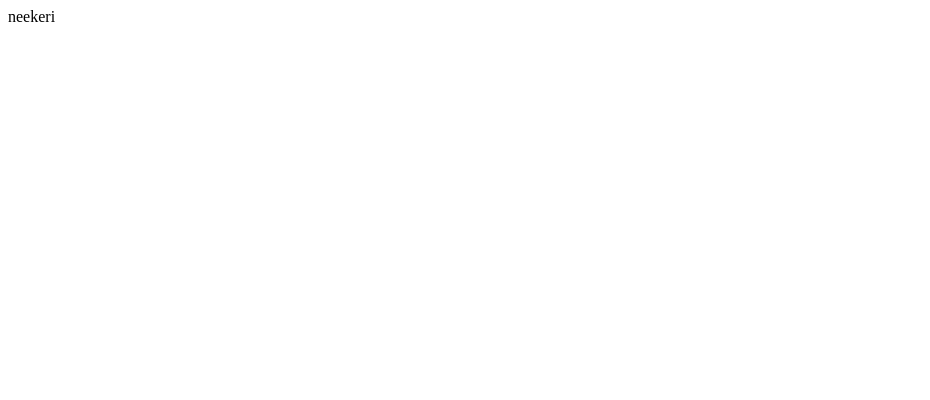
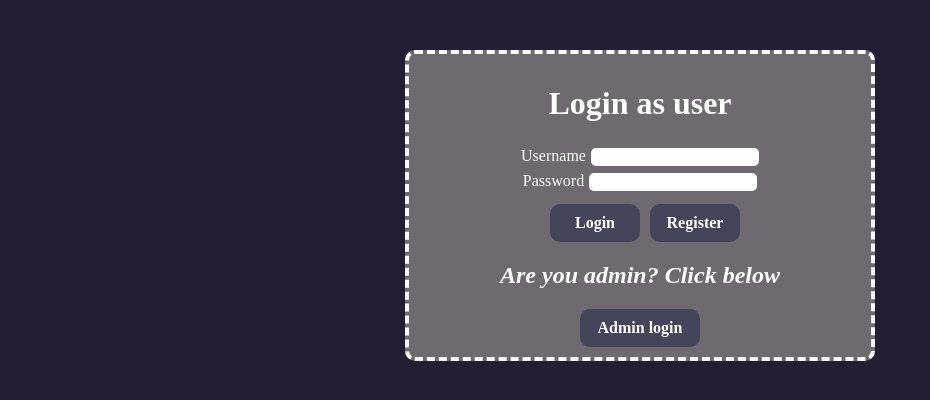
Before and after one commit to PorkkanaRaastin/Event-viewer, a React (Vite) app: page /Login in a window 1280 px wide. Shown: the top 400 px of the page, without its empty margins (0-930 px from the left). Built offline with nearby package versions, Linux system fonts and the light colour scheme.

Commit message:
login page structure and loginComponents

```diff
--- /dev/null
+++ b/components/loginComponents.jsx
@@ -0,0 +1,30 @@
+import {useState} from 'react'
+import {useNavigate} from 'react-router-dom'
+
+const LoginForm = () => {
+    return(
+    <div className="loginForm">
+        <h1>Login as user</h1>
+
+        <form>
+            <div className="username">
+            <label htmlFor="username">Username</label>
+            <input id="username" type="text" />
+            </div>
+
+            <div className="password">
+            <label htmlFor="password">Password</label>
+            <input id="password" type="password" />
+            </div>
+
+            <button type="submit" className="loginbtn">Login</button>
+            <button type="submit" className="loginbtn">Register</button>
+        </form>
+
+        <h2>Are you admin? Click below</h2>
+        <button className="adminbtn">Admin login</button>
+        </div>
+    )
+}
+
+export default LoginForm;
--- a/package.json
+++ b/package.json
@@ -13,7 +13,8 @@
     "react": "^19.2.8",
     "react-dom": "^19.2.8",
     "react-router-dom": "^7.18.4",
-    "sequelize": "^6.37.8"
+    "sequelize": "^6.37.8",
+    "styled-components": "^6.5.3"
   },
   "devDependencies": {
     "@eslint/js": "^10.0.1",
--- /dev/null
+++ b/pages/admin_login.jsx
@@ -0,0 +1,7 @@
+const AdminLogin = () => {
+    return (
+        <div>dsa</div>
+    )
+}
+
+export default AdminLogin;
--- a/pages/login.jsx
+++ b/pages/login.jsx
@@ -1,9 +1,12 @@
+import '../src/index.css';
+import LoginForm from '../components/loginComponents.jsx'
+
 const Login = () => {
-    return (
-        <div>
-            neekeri
-        </div>
-    )
+  return (
+    <div>
+        <LoginForm />
+    </div>
+  )
 }
 
 export default Login;
--- a/src/index.css
+++ b/src/index.css
@@ -0,0 +1,80 @@
+* {
+  font-family: cursive;
+}
+
+body {
+  background-color: rgb(36, 29, 52);
+}
+
+.loginForm {
+  background-color: rgba(134, 130, 130, 0.76);
+  color: white;
+  width: 35%;
+  margin: auto;
+  padding: 10px;
+  border: 4px dashed white;
+  margin-top: 50px;
+  border-radius: 10px;
+  text-align: center;
+  h1 {
+    text-align: center;
+  }
+  h2 {
+    font-style: oblique;
+    text-align: center;
+  }
+  form {
+    text-align: center;
+    input {
+      border-radius: 5px;
+      border: none;
+    }
+  }
+  input {
+    margin-left: 5px;
+  }
+}
+
+.username {
+  padding: 3px;
+}
+
+.password {
+  padding: 3px;
+}
+
+.loginbtn {
+  padding: 10px;
+  margin-top: 10px;
+  margin-left: 10px;
+  width: 90px;
+  border-radius: 10px;
+  border: none;
+  background-color: rgb(68, 68, 90);
+  color: white;
+  font-weight: bold;
+  font-size: medium;
+  transition: box-shadow 0.3s ease, transform 0.2s ease;
+}
+
+.loginbtn:hover {
+  box-shadow: 0 0 12px 4px rgba(68, 68, 90, 0.8);
+  transform: translateY(-2px);
+}
+
+.adminbtn {
+  padding: 10px;
+  width: 120px;
+  border-radius: 10px;
+  border: none;
+  background-color: rgb(68, 68, 90);
+  color: white;
+  font-weight: bold;
+  font-size: medium;
+  transition: box-shadow 0.3s ease, transform 0.2s ease;
+}
+
+.adminbtn:hover {
+  box-shadow: 0 0 12px 4px rgba(68, 68, 90, 0.8);
+  transform: translateY(-2px);
+}
--- a/src/main.jsx
+++ b/src/main.jsx
@@ -5,6 +5,7 @@ import './index.css'
 import AdminPage from '../pages/admin_page.jsx'
 import Login from '../pages/login.jsx'
 import UserPage from '../pages/user_page.jsx'
+import AdminLogin from '../pages/admin_login.jsx'
 
 createRoot(document.getElementById('root')).render(
   <StrictMode>
@@ -12,6 +13,7 @@ createRoot(document.getElementById('root')).render(
       <Routes>
         <Route path="/" element={<Navigate to="/Login" replace />} />
         <Route path="/Login" element={<Login />} />
+        <Route path="/AdminLogin" element={<AdminLogin />} />
         <Route path="/UserPage" element={<UserPage />} />
         <Route path="/AdminPage" element={<AdminPage />} />
       </Routes>
```
Also changed, not shown: 1 other file (tests, documents, lock files or other folders).
